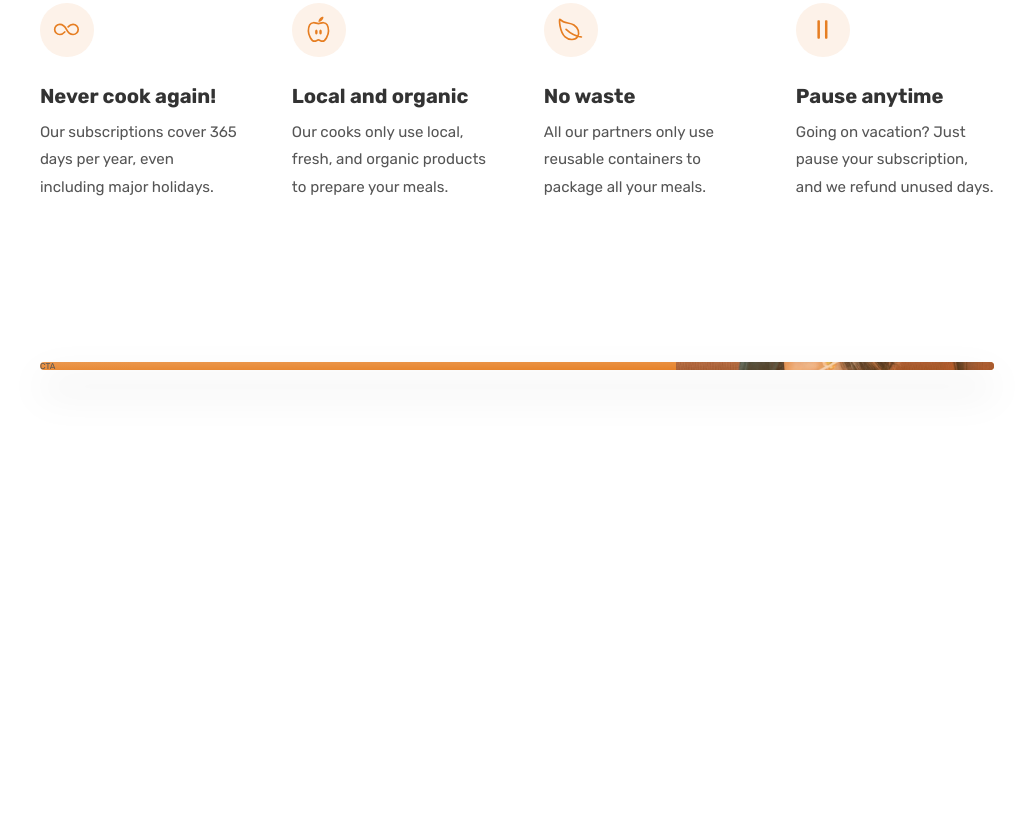
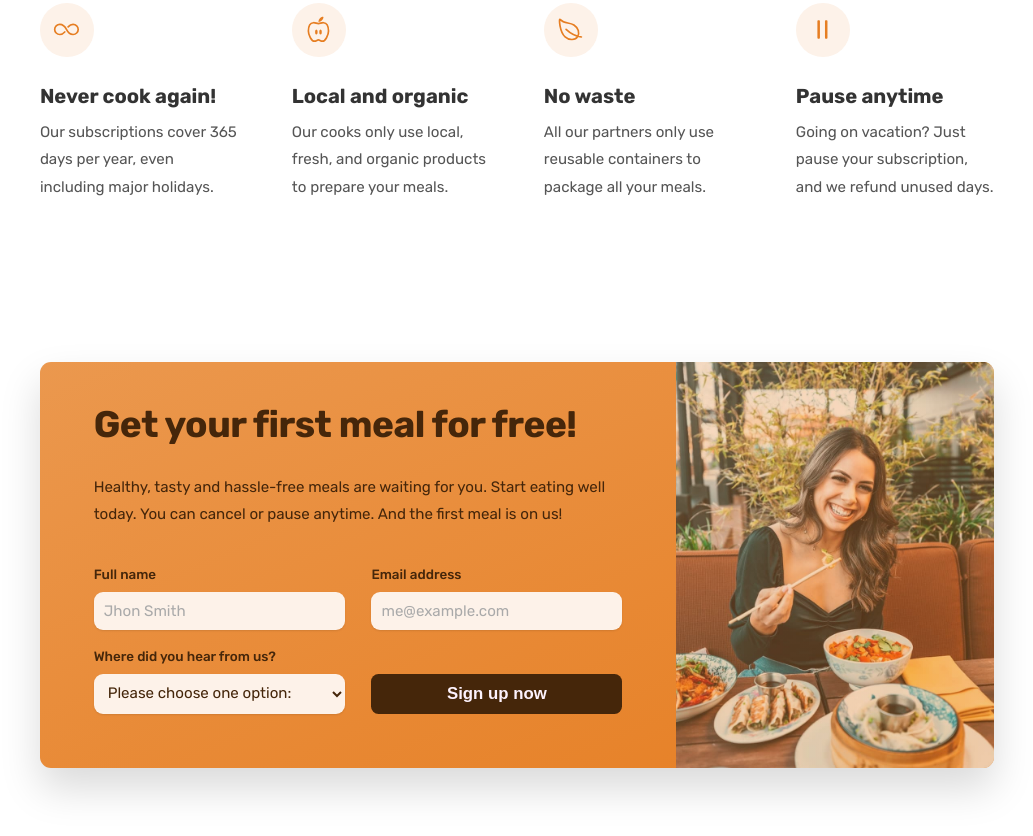
Before and after one commit to luiizsps/frontend, a plain HTML site: page omnifood/index.html in a window 1280 px wide. Shown: the part 4667-5503 px from the top of the page, without its empty margins (123-1156 px from the left). Before the commit the page ends 5118 px from the top, so only its background shows below. Drawn offline with nearby package versions, Linux system fonts and the light colour scheme.

Commit message:
finish cta section

```diff
--- a/omnifood/css/general.css
+++ b/omnifood/css/general.css
@@ -93,15 +93,28 @@ body {
   margin-bottom: 4.8rem;
 }
 
+.btn--form {
+  background-color: #45260a;
+  color: #fdf2fd;
+  align-self: end;
+}
+
+.btn--form:hover {
+  background-color: #fdf2fd;
+  color: #555;
+}
+
+.btn,
 .btn:link,
 .btn:visited {
   display: inline-block;
-  color: #fff;
   font-size: 2rem;
   font-weight: 600;
   padding: 1.6rem 3.2rem;
   border-radius: 0.9rem;
   text-decoration: none;
+  border: none;
+  cursor: pointer;
 
   transition: all 0.3s;
 }
@@ -154,6 +167,10 @@ body {
   gap: 1.6rem;
 }
 
+*:focus {
+  outline: none;
+  box-shadow: 0 0 0 0.8rem rgba(230, 125, 34, 0.5);
+}
 /* HELPER CLASSES */
 
 .margin-right-sm {
--- a/omnifood/css/style.css
+++ b/omnifood/css/style.css
@@ -522,6 +522,19 @@ Spacing System (px)
 }
 
 .cta-text-box {
+  padding: 4.8rem 6.4rem 6.4rem 6.4rem;
+  color: #45260a;
+}
+
+.cta-text {
+  font-size: 1.8rem;
+  line-height: 1.8;
+  margin-bottom: 4.8rem;
+}
+
+.cta .heading-secondary {
+  color: inherit;
+  margin-bottom: 3.2rem;
 }
 
 .cta-img-box {
@@ -534,3 +547,43 @@ Spacing System (px)
   background-size: cover;
   background-position: center;
 }
+
+.cta-form {
+  display: grid;
+  grid-template-columns: 1fr 1fr;
+  column-gap: 3.2rem;
+  row-gap: 2.4rem;
+}
+
+.cta-form label {
+  display: block;
+  font-size: 1.6rem;
+  font-weight: 500;
+  margin-bottom: 1.2rem;
+}
+
+.cta-form input,
+.cta-form select {
+  width: 100%;
+  padding: 1.2rem;
+  font-size: 1.8rem;
+  font-family: inherit;
+  border: none;
+  color: inherit;
+  background-color: #fdf2e9;
+  border-radius: 9px;
+  box-shadow: 0 1px 2px rgba(0, 0, 0, 0.1);
+}
+
+.cta-form input::placeholder {
+  color: #aaa;
+}
+
+.cta-form button {
+  padding: 1.2rem;
+}
+
+.cta *:focus {
+  outline: none;
+  box-shadow: 0 0 0 0.8rem #fdf2e980;
+}
--- a/omnifood/index.html
+++ b/omnifood/index.html
@@ -511,7 +511,46 @@
       <section class="section-cta">
         <div class="container">
           <div class="cta">
-            <div class="cta-text-box">CTA</div>
+            <div class="cta-text-box">
+              <h2 class="heading-secondary">Get your first meal for free!</h2>
+              <p class="cta-text">
+                Healthy, tasty and hassle-free meals are waiting for you. Start
+                eating well today. You can cancel or pause anytime. And the
+                first meal is on us!
+              </p>
+
+              <form class="cta-form" action="#">
+                <div>
+                  <label for="full-name">Full name</label>
+                  <input
+                    id="full-name"
+                    type="text"
+                    placeholder="Jhon Smith"
+                    required
+                  />
+                </div>
+                <div>
+                  <label for="email">Email address</label>
+                  <input
+                    id="email"
+                    type="email"
+                    placeholder="me@example.com"
+                    required
+                  />
+                </div>
+                <div>
+                  <label for="select-where">Where did you hear from us?</label>
+                  <select name="" id="select-where" required>
+                    <option value="">Please choose one option:</option>
+                    <option value="friends">Friends and family</option>
+                    <option value="youtube">Youtube video</option>
+                    <option value="podcast">Podcast</option>
+                    <option value="others">Others</option>
+                  </select>
+                </div>
+                <button class="btn btn--form">Sign up now</button>
+              </form>
+            </div>
             <div
               class="cta-img-box"
               role="img"
```
